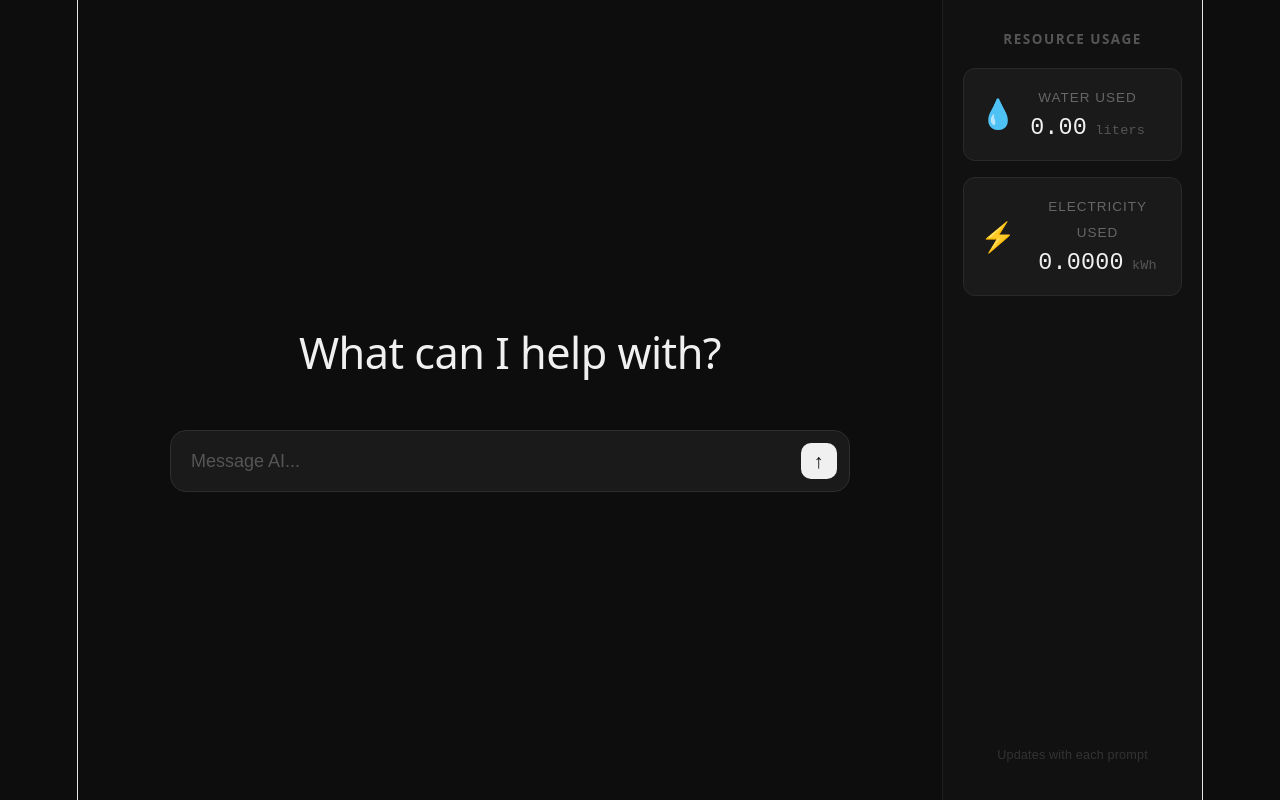
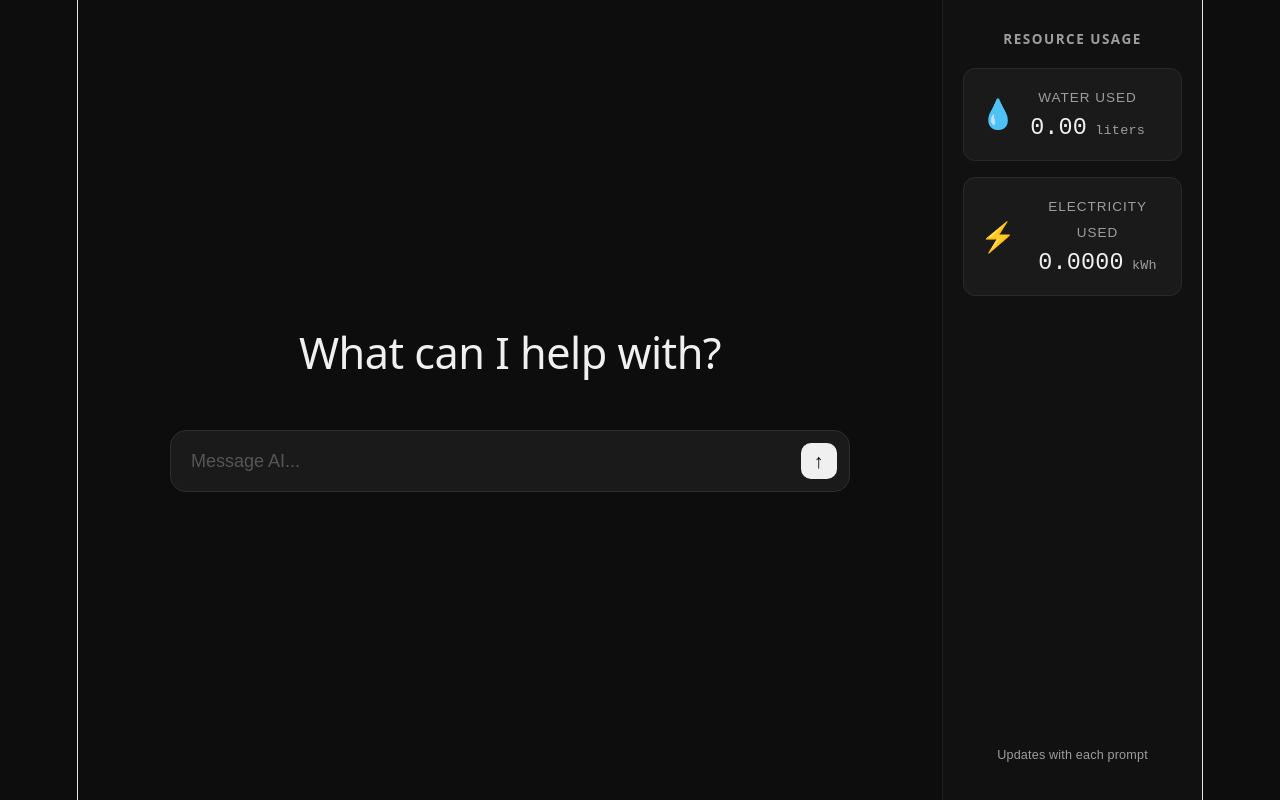
Before and after one commit to DanielABingham/AI-Energy-and-Power-Usage, a React (Vite) app: page / in a window 1280 px wide. Built offline with nearby package versions, Linux system fonts and the light colour scheme.

Commit message:
Changed text color for sidebar elements to be more readable

```diff
--- a/src/App.css
+++ b/src/App.css
@@ -102,7 +102,7 @@ body {
   font-weight: 600;
   text-transform: uppercase;
   letter-spacing: 1.5px;
-  color: #555;
+  color: #9e9e9e;
   margin-bottom: 4px;
 }
 
@@ -128,7 +128,7 @@ body {
 
 .stat-label {
   font-size: 0.75rem;
-  color: #666;
+  color: #9e9e9e;
   text-transform: uppercase;
   letter-spacing: 1px;
 }
@@ -141,12 +141,12 @@ body {
 
 .stat-unit {
   font-size: 0.75rem;
-  color: #555;
+  color: #9e9e9e;
 }
 
 .sidebar-note {
   font-size: 0.7rem;
-  color: #333;
+  color: #9e9e9e;
   text-align: center;
   margin-top: auto;
 }
```
